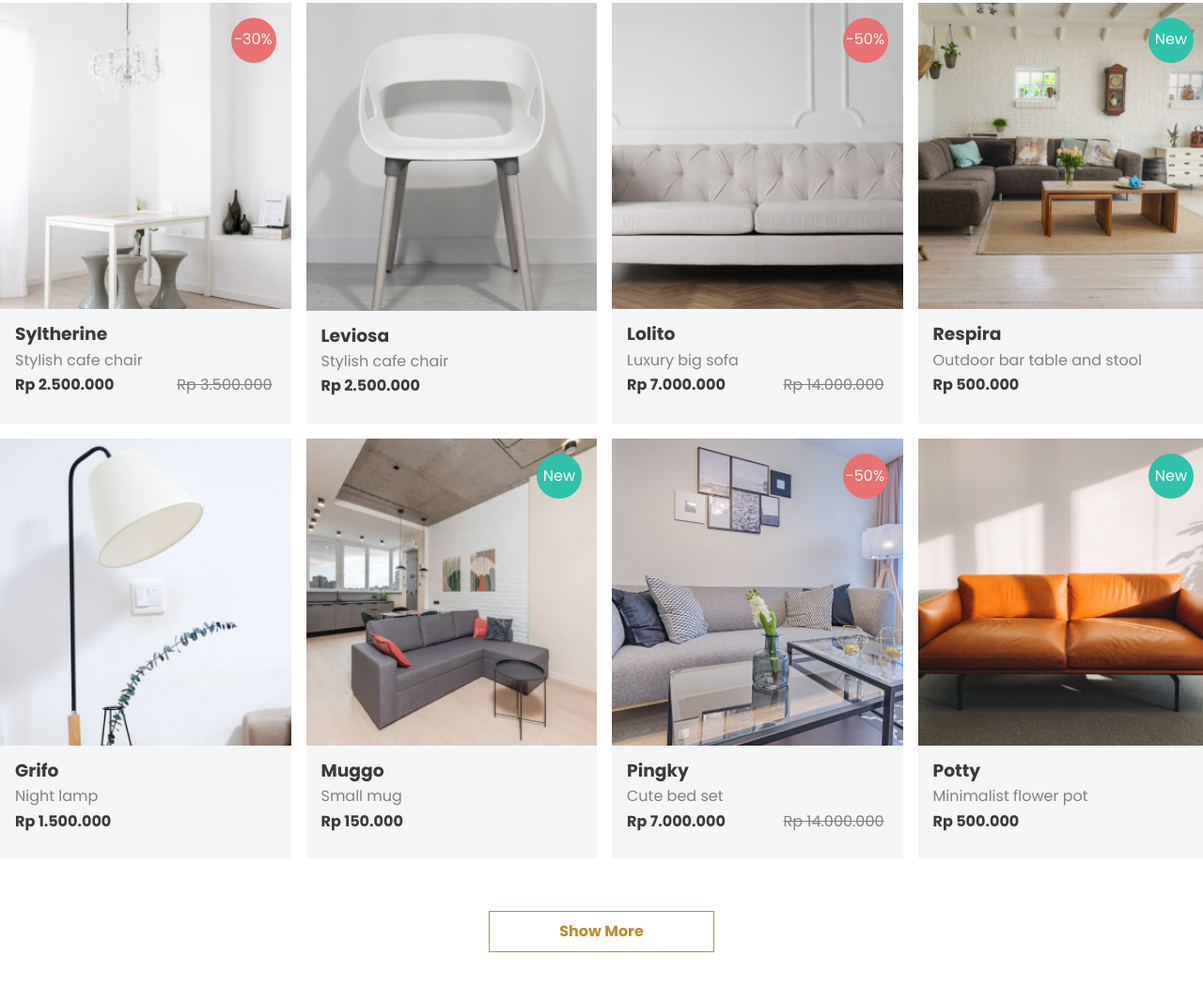
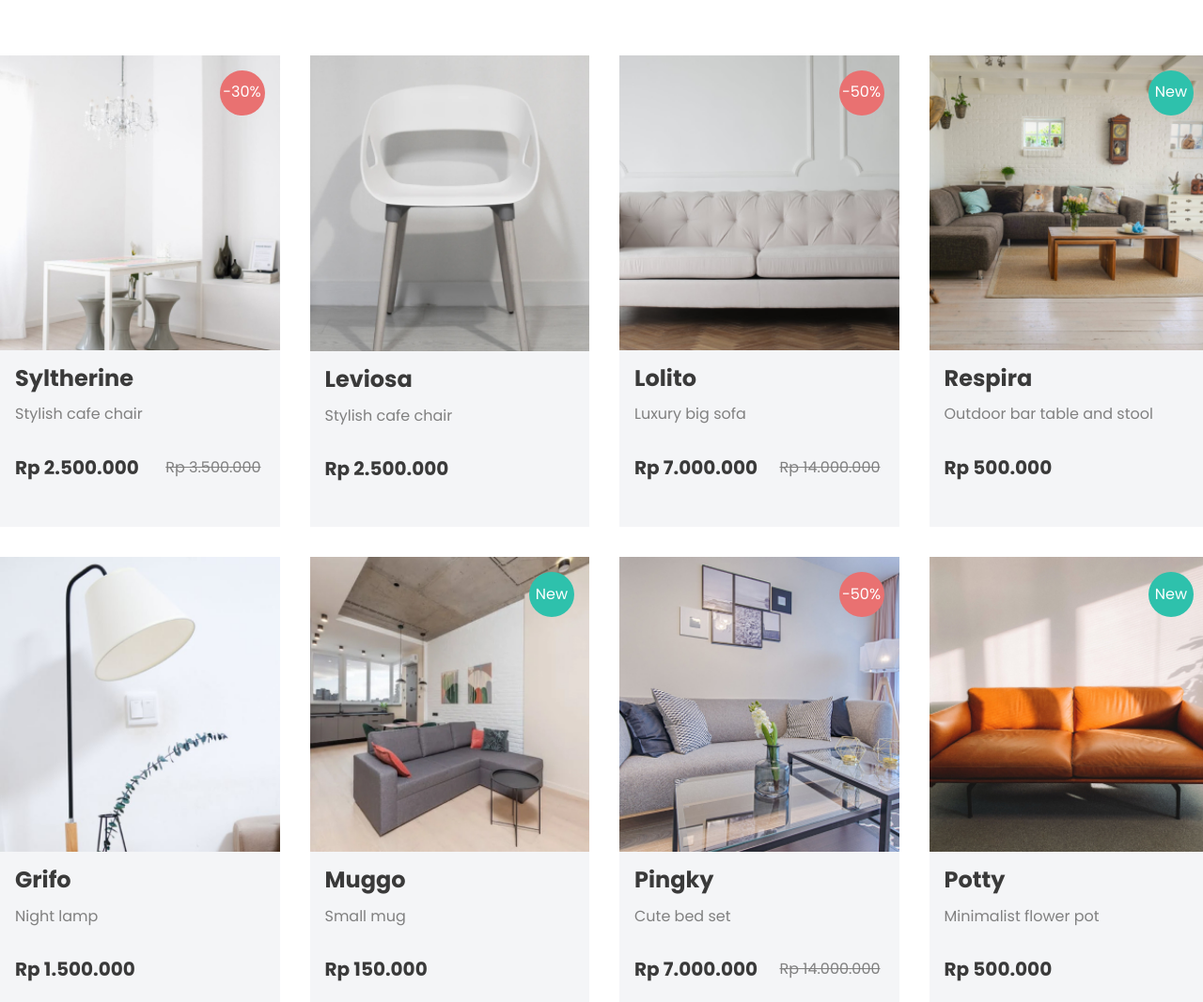
Before and after one commit to Masksksks/furniro-project, a plain HTML site: page index.html in a window 1280 px wide. Shown: the part 1730-2797 px from the top of the page at 94% size. Drawn offline with Linux system fonts and the light colour scheme.

Commit message:
что угодно

```diff
--- a/assets/style.css
+++ b/assets/style.css
@@ -218,14 +218,12 @@ h6 {
     display: grid;
     grid-template-columns: repeat(4, 1fr);
     justify-items: stretch;
-    column-gap: 1em;
-    row-gap: 1em;
-
+    column-gap: 2em;
+    row-gap: 2em;
 }
 
 .card {
     position: relative;
-
     display: flex;
     flex-direction: column;
     background-color: #F4F5F7;
@@ -247,9 +245,7 @@ h6 {
 }
 
 .card__img__box>img {
-
     width: 100%;
-
 }
 
 .sale__box {
@@ -263,11 +259,9 @@ h6 {
     display: flex;
     justify-content: center;
     align-items: center;
-
 }
 
 .sale__box__info {
-
     font-family: Poppins;
     font-style: normal;
     font-weight: 500;
@@ -309,8 +303,12 @@ h6 {
     margin-bottom: 30px;
 }
 
-.card__info__box>p,
-h3 {
+.card__info__box>h3 {
+    color: #3A3A3A;
+    font-family: Poppins;
+    font-size: 24px;
+    font-style: normal;
+    font-weight: 600;
     margin: 0;
 }
 
@@ -319,9 +317,12 @@ h3 {
     font-weight: 500;
     font-size: 1em;
     color: grey;
+    margin-top: 8px;
+    margin-bottom: 8px;
 }
 
 .start__prise {
+    color: gray;
     font-family: 'Poppins';
     font-weight: 500;
     font-size: 1em;
@@ -332,10 +333,19 @@ h3 {
 .card__prise__box {
     display: flex;
     justify-content: space-between;
+    align-items: center;
 }
 
-.card__prise__box>p {
+.card__hover_box>p {
     margin: 0;
+}
+
+.new__prise {
+    color: #3A3A3A;
+    font-family: Poppins;
+    font-size: 20px;
+    font-style: normal;
+    font-weight: 600;
 }
 
 .card__hover_box {
--- a/index.html
+++ b/index.html
@@ -101,7 +101,7 @@
                         <h3>Syltherine</h3>
                         <p class="description">Stylish cafe chair</p>
                         <div class="card__prise__box">
-                            <p>Rp 2.500.000</p>
+                            <p class="new__prise">Rp 2.500.000</p>
                             <p class="start__prise">Rp 3.500.000</p>
                         </div>
                     </div>
@@ -139,7 +139,7 @@
                         <h3>Leviosa</h3>
                         <p class="description">Stylish cafe chair</p>
                         <div class="card__prise__box">
-                            <p>Rp 2.500.000</p>
+                            <p class="new__prise">Rp 2.500.000</p>
                             <p class="start__prise"></p>
                         </div>
                     </div>
@@ -182,7 +182,7 @@
                         <h3>Lolito</h3>
                         <p class="description">Luxury big sofa</p>
                         <div class="card__prise__box">
-                            <p>Rp 7.000.000</p>
+                            <p class="new__prise">Rp 7.000.000</p>
                             <p class="start__prise">Rp 14.000.000</p>
                         </div>
                     </div>
@@ -225,7 +225,7 @@
                         <h3>Respira</h3>
                         <p class="description">Outdoor bar table and stool</p>
                         <div class="card__prise__box">
-                            <p>Rp 500.000</p>
+                            <p class="new__prise">Rp 500.000</p>
                             <p class="start__prise"></p>
                         </div>
                     </div>
@@ -263,7 +263,7 @@
                         <h3>Grifo</h3>
                         <p class="description">Night lamp</p>
                         <div class="card__prise__box">
-                            <p>Rp 1.500.000</p>
+                            <p class="new__prise">Rp 1.500.000</p>
                             <p class="start__prise"></p>
                         </div>
                     </div>
@@ -306,7 +306,7 @@
                         <h3>Muggo</h3>
                         <p class="description">Small mug</p>
                         <div class="card__prise__box">
-                            <p>Rp 150.000</p>
+                            <p class="new__prise">Rp 150.000</p>
                             <p class="start__prise"></p>
                         </div>
                     </div>
@@ -349,7 +349,7 @@
                         <h3>Pingky</h3>
                         <p class="description">Cute bed set</p>
                         <div class="card__prise__box">
-                            <p>Rp 7.000.000</p>
+                            <p class="new__prise">Rp 7.000.000</p>
                             <p class="start__prise">Rp 14.000.000</p>
                         </div>
                     </div>
@@ -392,7 +392,7 @@
                         <h3>Potty</h3>
                         <p class="description">Minimalist flower pot</p>
                         <div class="card__prise__box">
-                            <p>Rp 500.000</p>
+                            <p class="new__prise">Rp 500.000</p>
                             <p class="start__prise"></p>
                         </div>
                     </div>
```
